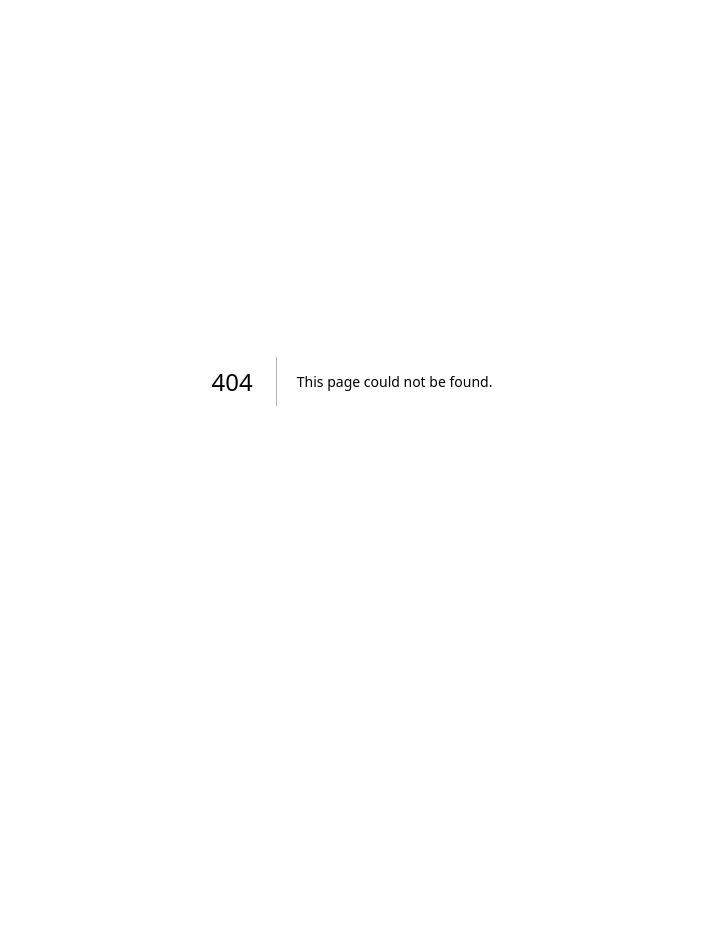
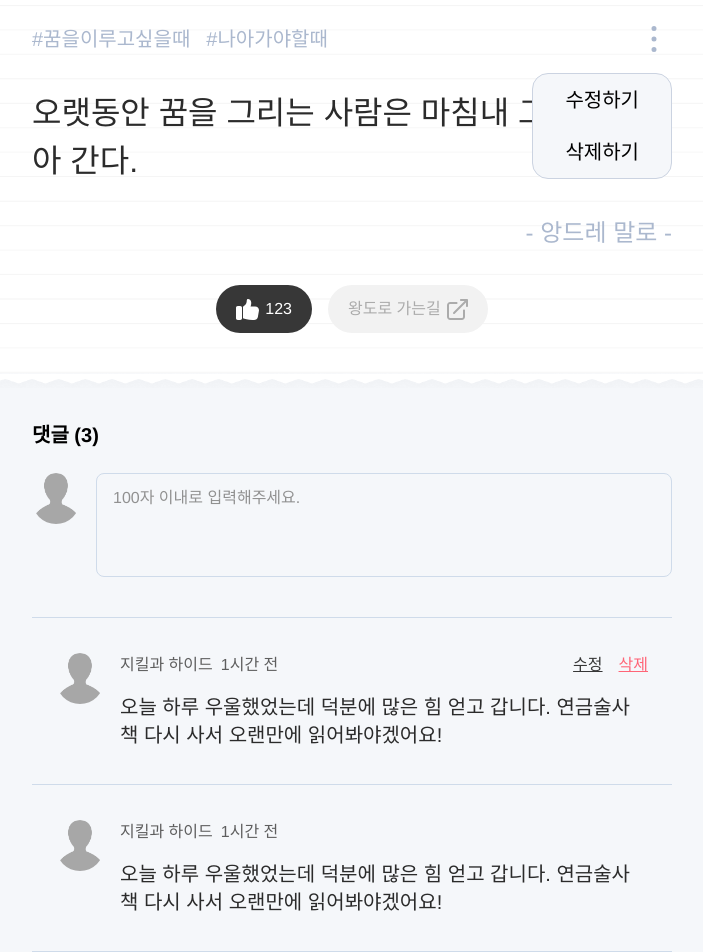
Before and after one commit to dang-96/Epigram, a Next.js app in the folder epigram/: page /feed/1 in a window 1280 px wide. Before the commit this address had no page. Shown: the part 100-1052 px from the top of the page, without its empty margins (288-991 px from the left). Before the commit the page ends 881 px from the top, so only its background shows below. Built offline with nearby package versions, Linux system fonts and the light colour scheme.

Commit message:
design: 피드 상세 페이지 퍼블리싱

```diff
--- /dev/null
+++ b/epigram/src/pages/feed/[id].tsx
@@ -0,0 +1,169 @@
+import Image from 'next/image';
+import { useState } from 'react';
+
+export default function DetailPage() {
+  const [isMenu, setIsMenu] = useState<boolean>(false);
+
+  return (
+    <div>
+      <div
+        className="bg-cover bg-center bg-repeat-x py-10"
+        style={{ backgroundImage: 'url(/images/back-line.png)' }}
+      >
+        <div className="mx-auto w-full max-w-[640px]">
+          <div className="relative mb-8 flex items-center justify-between">
+            <ul className="flex items-center gap-4 text-xl font-normal text-blue-400">
+              <li>#꿈을이루고싶을때</li>
+              <li>#나아가야할때</li>
+            </ul>
+            <button type="button">
+              <Image
+                src="/icons/more-icon.svg"
+                width={36}
+                height={36}
+                alt="더보기 버튼"
+              />
+            </button>
+            <ul className="absolute right-0 top-[52px] overflow-hidden rounded-2xl border-[1px] border-blue-300 bg-background text-xl font-normal">
+              <li className="px-8 py-3">
+                <button type="button">수정하기</button>
+              </li>
+              <li className="px-8 py-3">
+                <button type="button">삭제하기</button>
+              </li>
+            </ul>
+          </div>
+          <h2 className="mb-8 text-[32px] font-medium text-black-700">
+            오랫동안 꿈을 그리는 사람은 마침내 그 꿈을 닮아 간다.
+          </h2>
+          <span className="mb-9 block text-right text-2xl font-medium text-blue-400">
+            - 앙드레 말로 -
+          </span>
+          <div className="flex items-center justify-center gap-4">
+            <button
+              type="button"
+              className="flex h-12 items-center justify-center gap-[6px] rounded-[100px] bg-black-600 px-5 text-white"
+            >
+              <Image
+                src="/icons/like-icon.svg"
+                width={23}
+                height={21}
+                alt="좋아요 아이콘"
+              />
+              123
+            </button>
+            <button
+              type="button"
+              className="flex h-12 items-center justify-center gap-[6px] rounded-[100px] bg-line-100 px-5 text-gray-300"
+            >
+              왕도로 가는길
+              <Image
+                src="/icons/share-icon.svg"
+                width={21}
+                height={21}
+                alt="공유 아이콘"
+              />
+            </button>
+          </div>
+        </div>
+      </div>
+      <div className="relative h-full bg-background py-12">
+        <div
+          className="absolute left-0 top-0 h-[15px] w-full bg-cover bg-center bg-repeat-x"
+          style={{ backgroundImage: 'url(/images/line-top.png)' }}
+        />
+        <div className="mx-auto w-full max-w-[640px]">
+          <h3 className="mb-6 text-xl font-semibold">댓글 (3)</h3>
+          <div className="mb-10 flex items-start gap-4">
+            <Image
+              src="/images/profile-default.png"
+              className="rounded-full"
+              width={48}
+              height={38}
+              alt="프로필 이미지"
+            />
+            <textarea
+              placeholder="100자 이내로 입력해주세요."
+              className="h-[104px] w-full resize-none rounded-lg border-[1px] border-line-200 bg-background px-4 py-3 focus-visible:outline-black-600"
+              maxLength={100}
+            ></textarea>
+          </div>
+
+          <div className="flex items-start gap-4 border-t-[1px] border-t-line-200 px-6 py-[35px]">
+            <Image
+              src="/images/profile-default.png"
+              className="rounded-full"
+              width={48}
+              height={38}
+              alt="프로필 이미지"
+            />
+            <div>
+              <div className="mb-4 flex items-center justify-between">
+                <div className="flex items-center gap-2 text-base font-normal text-black-300">
+                  <span>지킬과 하이드</span>
+                  <span>1시간 전</span>
+                </div>
+                <div className="flex items-center gap-4 text-base font-normal">
+                  <button type="button" className="text-black-600 underline">
+                    수정
+                  </button>
+                  <button type="button" className="text-red underline">
+                    삭제
+                  </button>
+                </div>
+              </div>
+              <p className="text-xl font-normal text-black-700">
+                오늘 하루 우울했었는데 덕분에 많은 힘 얻고 갑니다. 연금술사 책
+                다시 사서 오랜만에 읽어봐야겠어요!
+              </p>
+            </div>
+          </div>
+
+          <div className="flex items-start gap-4 border-t-[1px] border-t-line-200 px-6 py-[35px]">
+            <Image
+              src="/images/profile-default.png"
+              className="rounded-full"
+              width={48}
+              height={38}
+              alt="프로필 이미지"
+            />
+            <div>
+              <div className="mb-4 flex items-center justify-between">
+                <div className="flex items-center gap-2 text-base font-normal text-black-300">
+                  <span>지킬과 하이드</span>
+                  <span>1시간 전</span>
+                </div>
+              </div>
+              <p className="text-xl font-normal text-black-700">
+                오늘 하루 우울했었는데 덕분에 많은 힘 얻고 갑니다. 연금술사 책
+                다시 사서 오랜만에 읽어봐야겠어요!
+              </p>
+            </div>
+          </div>
+
+          <div className="flex items-start gap-4 border-t-[1px] border-t-line-200 px-6 py-[35px]">
+            <Image
+              src="/images/profile-default.png"
+              className="rounded-full"
+              width={48}
+              height={38}
+              alt="프로필 이미지"
+            />
+            <div>
+              <div className="mb-4 flex items-center justify-between">
+                <div className="flex items-center gap-2 text-base font-normal text-black-300">
+                  <span>지킬과 하이드</span>
+                  <span>1시간 전</span>
+                </div>
+              </div>
+              <p className="text-xl font-normal text-black-700">
+                오늘 하루 우울했었는데 덕분에 많은 힘 얻고 갑니다. 연금술사 책
+                다시 사서 오랜만에 읽어봐야겠어요!
+              </p>
+            </div>
+          </div>
+        </div>
+      </div>
+    </div>
+  );
+}
```
Also changed, not shown: epigram/public/icons/like-icon.svg (added), epigram/public/icons/share-icon.svg (added).
